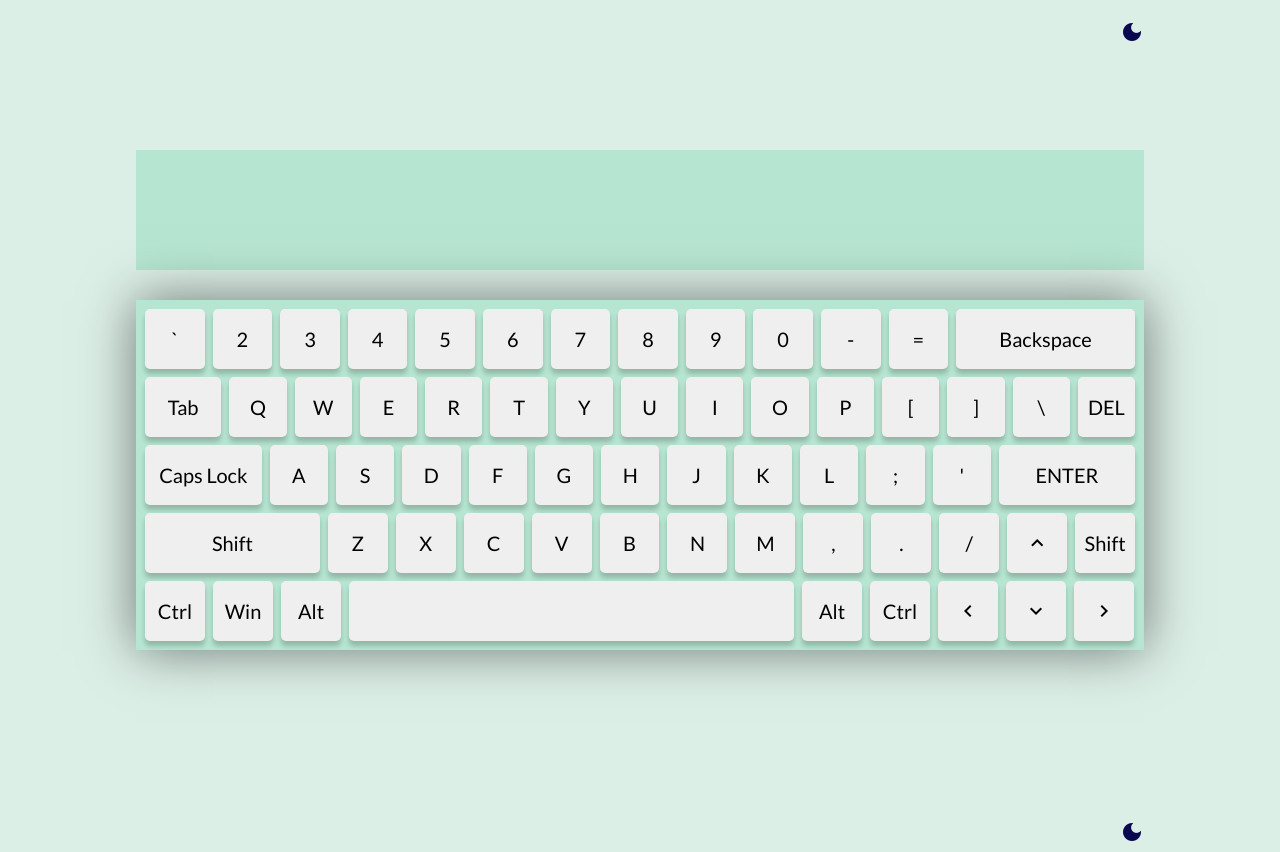
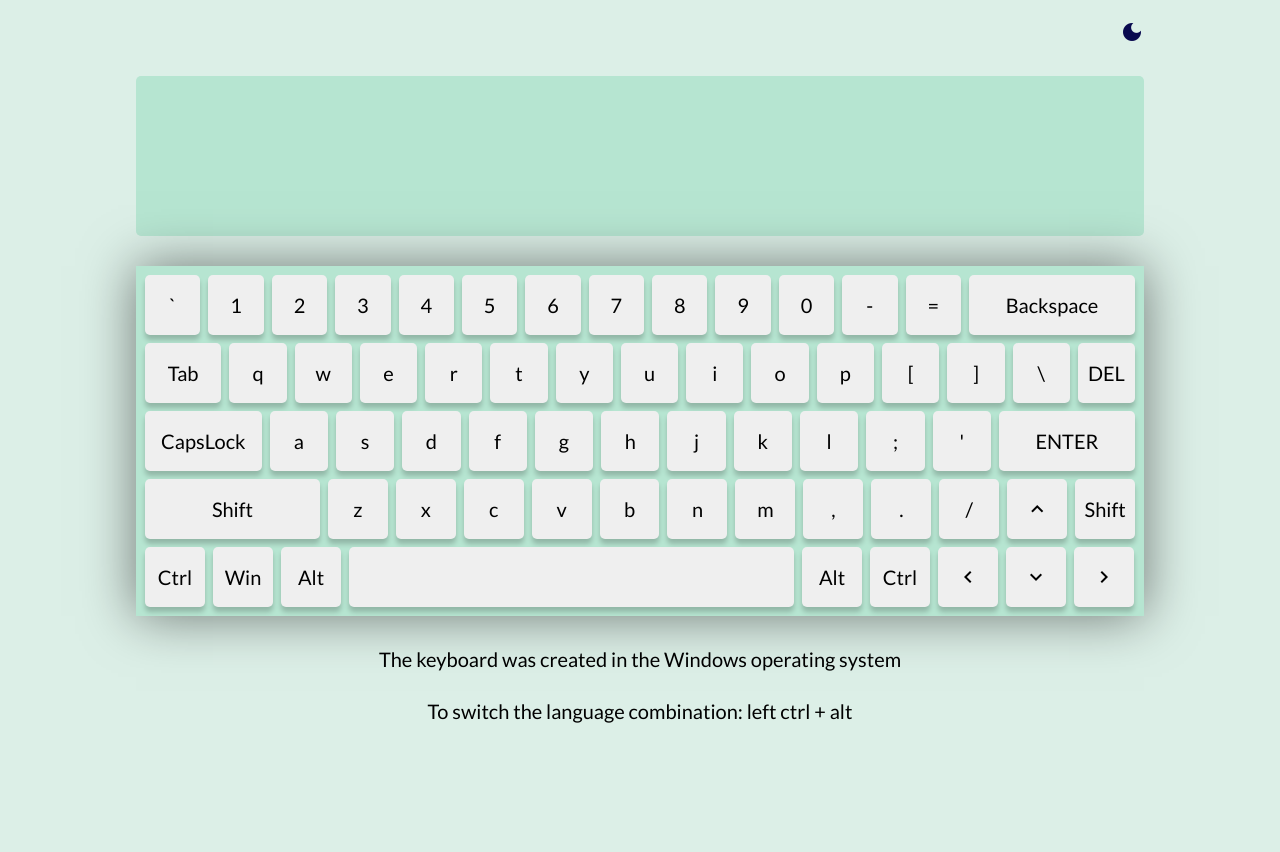
Before and after one commit to KramnKat/RSS-Keyboard, a website with bundled scripts: page keyboard/index.html in a window 1280 px wide. Shown: the top 852 px of the page. After the commit the page ends 800 px from the top, so only its background shows below. Built offline with nearby package versions, Linux system fonts and the light colour scheme.

Commit message:
feat: realize functions of generation(generateKeyBoard, keyBoardContainer )

```diff
--- /dev/null
+++ b/keyboard/generateKeyBoard.js
@@ -0,0 +1,61 @@
+import Key from './key.js'
+
+function handler(e) {
+	switch(this.code) {
+		case 'Space':
+		break
+		case 'Backspace':
+		break
+		case 'Tab':
+		break
+		case 'Delete':
+		break
+		case 'CapsLock':
+		break
+		case 'Enter':
+		break
+		case 'ArrowUp':
+		break
+		case 'ArrowDown':
+		break
+		case 'ArrowLeft':
+		break
+		case 'ArrowRight':
+		break
+		case 'ShiftLeft':
+		break
+		case 'ShiftRight':
+		break
+		case 'ControlLeft':
+		break
+		case 'ControlRight':
+		break
+		case 'AltLeft':
+		break
+		case 'AltRight':
+		break
+		default:
+}
+}
+
+export default (keyboardLang) => {
+	const keyboard = document.createElement('div')
+	keyboard.classList.add('keyboard')
+
+	keyboardLang.forEach(keyboardRow => {
+		const row = document.createElement('div')
+		row.classList.add('keyboard__row')
+
+		keyboardRow.forEach((key) => {
+			const keyboardKey = new Key(key)
+			row.append(keyboardKey.generateKey())
+		})
+		keyboard.append(row)
+	});
+
+	keyboard.addEventListener('click', (event) => {
+		handler(event)
+	})
+
+	return keyboard
+}
--- a/keyboard/index.html
+++ b/keyboard/index.html
@@ -9,103 +9,7 @@
 	<link href="https://fonts.googleapis.com/icon?family=Material+Icons" rel="stylesheet">
 </head>
 <body class="body">
-	<div class="container">
-			<div class="night__theme">
-				<div class="toggle__circle"><span class="material-icons">
-					dark_mode
-					</span></div>
-			</div>
-			<input type="text" class="text">
-			<div class="keyboard ">
-				<div class="keyboard__keys keys">
-					<div class="keyboard__row">
-						<button class="keyboard__key">`</button>
-						<button class="keyboard__key">2</button>
-						<button class="keyboard__key">3</button>
-						<button class="keyboard__key">4</button>
-						<button class="keyboard__key">5</button>
-						<button class="keyboard__key">6</button>
-						<button class="keyboard__key">7</button>
-						<button class="keyboard__key">8</button>
-						<button class="keyboard__key">9</button>
-						<button class="keyboard__key">0</button>
-						<button class="keyboard__key">-</button>
-						<button class="keyboard__key">=</button>
-						<button class="keyboard__key backspace__key">Backspace</button>
-					</div>
-					<div class="keyboard__row">
-						<button class="keyboard__key tab__key">Tab</button>
-						<button class="keyboard__key">Q</button>
-						<button class="keyboard__key">W</button>
-						<button class="keyboard__key">E</button>
-						<button class="keyboard__key">R</button>
-						<button class="keyboard__key">T</button>
-						<button class="keyboard__key">Y</button>
-						<button class="keyboard__key">U</button>
-						<button class="keyboard__key">I</button>
-						<button class="keyboard__key">O</button>
-						<button class="keyboard__key">P</button>
-						<button class="keyboard__key">[</button>
-						<button class="keyboard__key">]</button>
-						<button class="keyboard__key">\</button>
-						<button class="keyboard__key">DEL</button>
-					</div>
-					<div class="keyboard__row">
-						<button class="keyboard__key caps__key">Caps Lock</button>
-						<button class="keyboard__key">A</button>
-						<button class="keyboard__key">S</button>
-						<button class="keyboard__key">D</button>
-						<button class="keyboard__key">F</button>
-						<button class="keyboard__key">G</button>
-						<button class="keyboard__key">H</button>
-						<button class="keyboard__key">J</button>
-						<button class="keyboard__key">K</button>
-						<button class="keyboard__key">L</button>
-						<button class="keyboard__key">;</button>
-						<button class="keyboard__key">'</button>
-						<button class="keyboard__key enter__key">ENTER</button>
-					</div>
-					<div class="keyboard__row">
-						<button class="keyboard__key shift__key shift__key--left">Shift</button>
-						<button class="keyboard__key">Z</button>
-						<button class="keyboard__key">X</button>
-						<button class="keyboard__key">C</button>
-						<button class="keyboard__key">V</button>
-						<button class="keyboard__key">B</button>
-						<button class="keyboard__key">N</button>
-						<button class="keyboard__key">M</button>
-						<button class="keyboard__key">,</button>
-						<button class="keyboard__key">.</button>
-						<button class="keyboard__key">/</button>
-						<button class="keyboard__key"><span class="material-icons">
-							keyboard_arrow_up
-							</span></button>
-						<button class="keyboard__key shift__key  shift__key--right">Shift</button>
-					</div>
-					<div class="keyboard__row">
-						<button class="keyboard__key ctrl__key ctrl__left">Ctrl</button>
-						<button class="keyboard__key win__key">Win</button>
-						<button class="keyboard__key alt__key alt__left">Alt</button>
-						<button class="keyboard__key space__key"></button>
-						<button class="keyboard__key alt__key alt__right">Alt</button>
-						<button class="keyboard__key ctrl__key ctrl__right">Ctrl</button>
-						<button class="keyboard__key"><span class="material-icons">
-							keyboard_arrow_left
-							</span>
-							</button>
-						<button class="keyboard__key"><span class="material-icons">
-							keyboard_arrow_down
-							</span>
-							</button>
-						<button class="keyboard__key"><span class="material-icons">
-							keyboard_arrow_right
-							</span>
-							</button>
-					</div>
 
-				</div>
-			</div>
-		</div>
 	<script type ="module" src="./index.js"></script>
 </body>
 </html>
--- a/keyboard/index.js
+++ b/keyboard/index.js
@@ -1,36 +1,9 @@
 import languages from './languages.js'
+import keyBoardContainer from './keyBoardContainer.js'
+keyBoardContainer()
 
 const body = document.querySelector('body')
 const nigthTheme = document.querySelector('.night__theme')
 
 const ruKeyboard = languages.ru
 const enKeyboard = languages.en
-
-// nigthTheme.addEventListener('click', toggleNightTheme())
-
-// function toggleNightTheme() {
-// 	if(nigthTheme.classList.contains('active'))
-// 	nigthTheme.classList.toggle('active')
-// 	body.classList.toggle('body--night-theme')
-// }
-
-function keyBoardContainer() {
-	const container = document.createElement('div')
-	container.classList.add('container')
-
-	const toggleNightTheme = document.createElement('div')
-	toggleNightTheme.classList.add('night__theme')
-	toggleNightTheme.innerHTML = `<div class="toggle__circle"><span class="material-icons">
-	dark_mode
-	</span></div>`
-
-	const textarea = document.createElement('textarea')
-	textarea.classList.add('text')
-
-	//const keyboard = generateKeyboard()
-
-	container.append(textarea, toggleNightTheme) //keyboard)
-	document.body.append(container)
-}
-
-keyBoardContainer()
--- /dev/null
+++ b/keyboard/key.js
@@ -0,0 +1,90 @@
+export default class Key {
+constructor({small, shift, code}) {
+		this.small = small
+		this.shift = shift
+		this.code = code
+	}
+
+	generateKey() {
+		const key = document.createElement('button')
+		key.classList.add('keyboard__key')
+
+		switch(this.code) {
+			case 'Space':
+			key.classList.add('space__key')
+			break
+			case 'Backspace':
+			key.classList.add('backspace__key')
+			key.innerText = this.small
+			break
+			case 'Tab':
+			key.classList.add('tab__key')
+			key.innerText = this.small
+			break
+			case 'Delete':
+			key.classList.add('keyboard__key')
+			key.innerText = this.small
+			break
+			case 'CapsLock':
+			key.classList.add('caps__key')
+			key.innerText = this.small
+			break
+			case 'Enter':
+			key.classList.add('enter__key')
+			key.innerText = this.small
+			break
+			case 'ArrowUp':
+			key.classList.add('keyboard__key')
+			key.innerHTML = `<span class="material-icons">
+			keyboard_arrow_up
+			</span>`
+			break
+			case 'ArrowDown':
+			key.classList.add('keyboard__key')
+			key.innerHTML = `<span class="material-icons">
+			keyboard_arrow_down
+			</span>`
+			break
+			case 'ArrowLeft':
+			key.classList.add('keyboard__key')
+			key.innerHTML = `<span class="material-icons">
+			keyboard_arrow_left
+			</span>`
+			break
+			case 'ArrowRight':
+			key.classList.add('keyboard__key')
+			key.innerHTML = `<span class="material-icons">
+			keyboard_arrow_right
+			</span>`
+			break
+			case 'ShiftLeft':
+			key.classList.add('keyboard__key', 'shift__key', 'shift__key--left')
+			key.innerText = this.small
+			break
+			case 'ShiftRight':
+			key.classList.add('keyboard__key', 'shift__key',  'shift__key--right')
+			key.innerText = this.small
+			break
+			case 'ControlLeft':
+			key.classList.add('keyboard__key', 'ctrl__key', 'ctrl__left')
+			key.innerText = this.small
+			break
+			case 'ControlRight':
+			key.classList.add('keyboard__key', 'ctrl__key', 'ctrl__right')
+			key.innerText = this.small
+			break
+			case 'AltLeft':
+			key.classList.add('keyboard__key', 'alt__key', 'alt__lef')
+			key.innerText = this.small
+			break
+			case 'AltRight':
+			key.classList.add('keyboard__key', 'alt__key', 'alt__right')
+			key.innerText = this.small
+			break
+			default:
+				key.classList.add('keyboard__key')
+				key.innerText = this.small
+		}
+		return key;
+	}
+}
--- /dev/null
+++ b/keyboard/keyBoardContainer.js
@@ -0,0 +1,30 @@
+import generateKeyBoard from './generateKeyBoard.js'
+import languages from './languages.js'
+
+export default () => {
+	const container = document.createElement('div')
+	container.classList.add('container')
+
+	const toggleNightTheme = document.createElement('div')
+	toggleNightTheme.classList.add('night__theme')
+	toggleNightTheme.innerHTML = `<div class="toggle__circle"><span class="material-icons">
+	dark_mode
+	</span></div>`
+	// toggleNightTheme.addEventListener('click', (event) =>
+	// 	nigthTheme.classList.toggle('active')
+	// 	document.body.classList.toggle('body--night-theme')
+	// )
+
+	const textarea = document.createElement('textarea')
+	textarea.classList.add('text')
+
+	const keyboard = generateKeyBoard(languages.en)
+
+	const text = document.createElement('div')
+	text.classList.add('info')
+	text.innerHTML = `<span>The keyboard was created in the Windows operating system</span><br>
+	<span>To switch the language combination: left ctrl + alt</span>`
+
+	container.append(textarea, toggleNightTheme, keyboard, text)
+	document.body.append(container)
+}
--- a/keyboard/languages.js
+++ b/keyboard/languages.js
@@ -141,7 +141,7 @@ export default {
 	  code: 'Backslash',
 	},
 	{
-	  small: 'Delete',
+	  small: 'DEL',
 	  shift: null,
 	  code: 'Delete',
 	}],
@@ -206,7 +206,7 @@ export default {
 	  code: 'Quote',
 	},
 	{
-	  small: 'Enter',
+	  small: 'ENTER',
 	  shift: null,
 	  code: 'Enter',
 	}],
@@ -276,12 +276,12 @@ export default {
 	  code: 'ShiftRight',
 	}],
 	[{
-	  small: 'Control',
+	  small: 'Ctrl',
 	  shift: null,
 	  code: 'ControlLeft',
 	},
 	{
-	  small: 'Meta',
+	  small: 'Win',
 	  shift: null,
 	  code: 'MetaLeft',
 	},
@@ -301,6 +301,11 @@ export default {
 	  code: 'AltRight',
 	},
 	{
+		small: 'Ctrl',
+		shift: null,
+		code: 'ControlRight',
+	 },
+	{
 	  small: 'ArrowLeft',
 	  shift: null,
 	  code: 'ArrowLeft',
@@ -314,11 +319,6 @@ export default {
 	  small: 'ArrowRight',
 	  shift: null,
 	  code: 'ArrowRight',
-	},
-	{
-	  small: 'Control',
-	  shift: null,
-	  code: 'ControlRight',
 	}],
  ],
  ru: [
--- a/keyboard/style.css
+++ b/keyboard/style.css
@@ -39,7 +39,7 @@ body.body--night-theme {
 .night__theme {
 	right: calc((100% - 1008px) / 2);
 	top: 20px;
-	position: absolute;
+	position: fixed;
 	color: var(--night-theme);
 	cursor: pointer;
 
@@ -54,13 +54,14 @@ body.body--night-theme {
 	line-height: 130%;
 	max-width: 1008px;
 	width: 100%;
-	height: 120px;
+	height: 160px;
 	margin-bottom: 30px;
 	border: none;
 	outline: none;
 	background-color: var(--keyboard-color);
 	padding: 10px;
 	resize: none;
+	border-radius: 5px;
 }
 
 .keyboard {
@@ -72,6 +73,7 @@ body.body--night-theme {
 	transition: bottom .4s;
 	padding: 5px;
 	margin: 0 auto;
+	margin-bottom: 30px;
 }
 
 .keyboard--hidden {
@@ -104,12 +106,14 @@ body.body--night-theme {
 	box-shadow: 0 5px 5px rgba(0, 0, 0, 0.2);
 }
 .keyboard__key:hover {
-background-color: rgba(156, 154, 154, 0.2) ;
+background-color: rgb(238, 234, 234) ;
 }
 
 .keyboard__key:active {
 background-color: rgba(0, 0, 0, 0.2);
 color: white;
+transform: scale(0.97);
+box-shadow: inset;
 }
 
 .backspace__key {
@@ -135,3 +139,8 @@ color: white;
 .space__key {
 	width: 445px;
 }
+
+span {
+	display: block;
+	text-align: center;
+}
```
